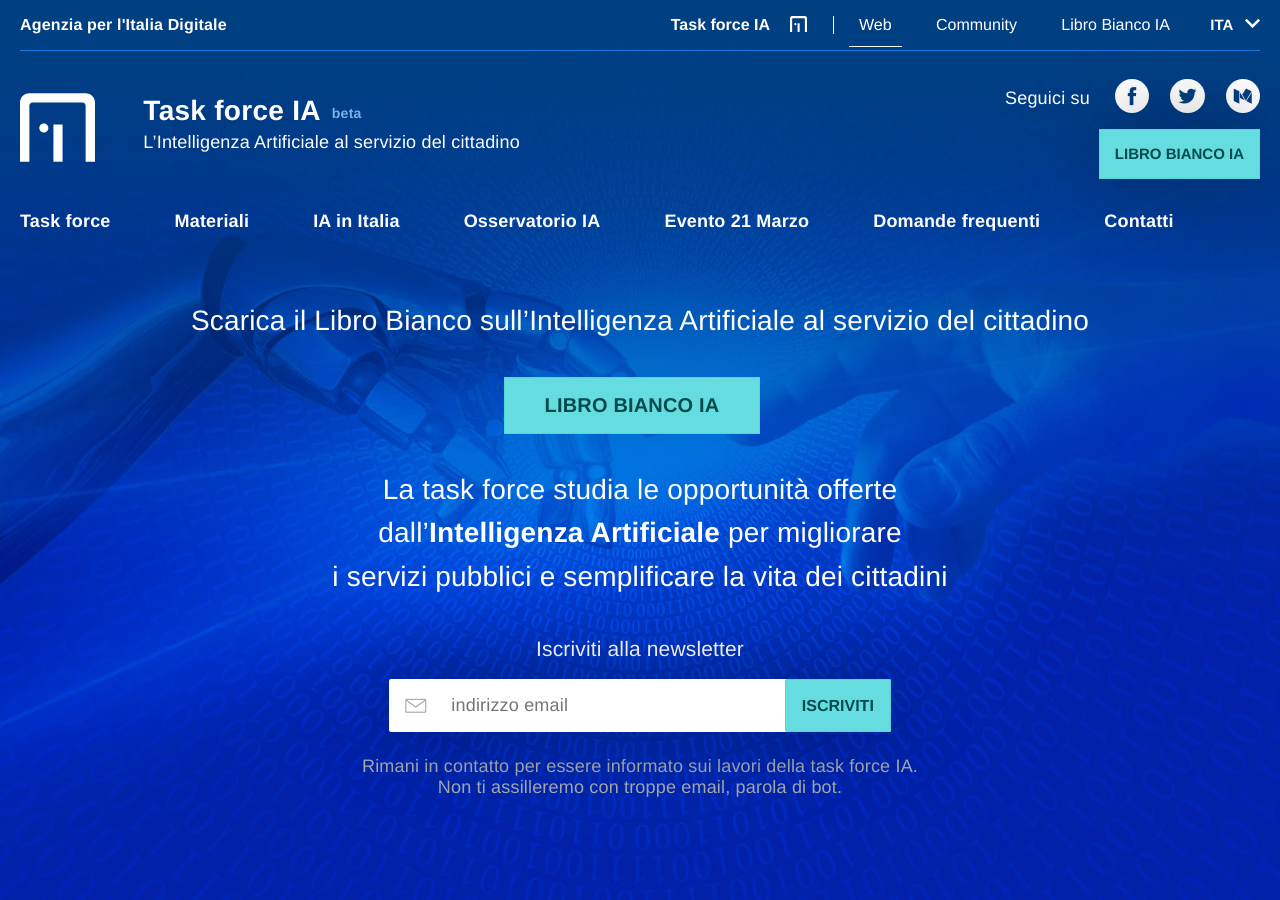
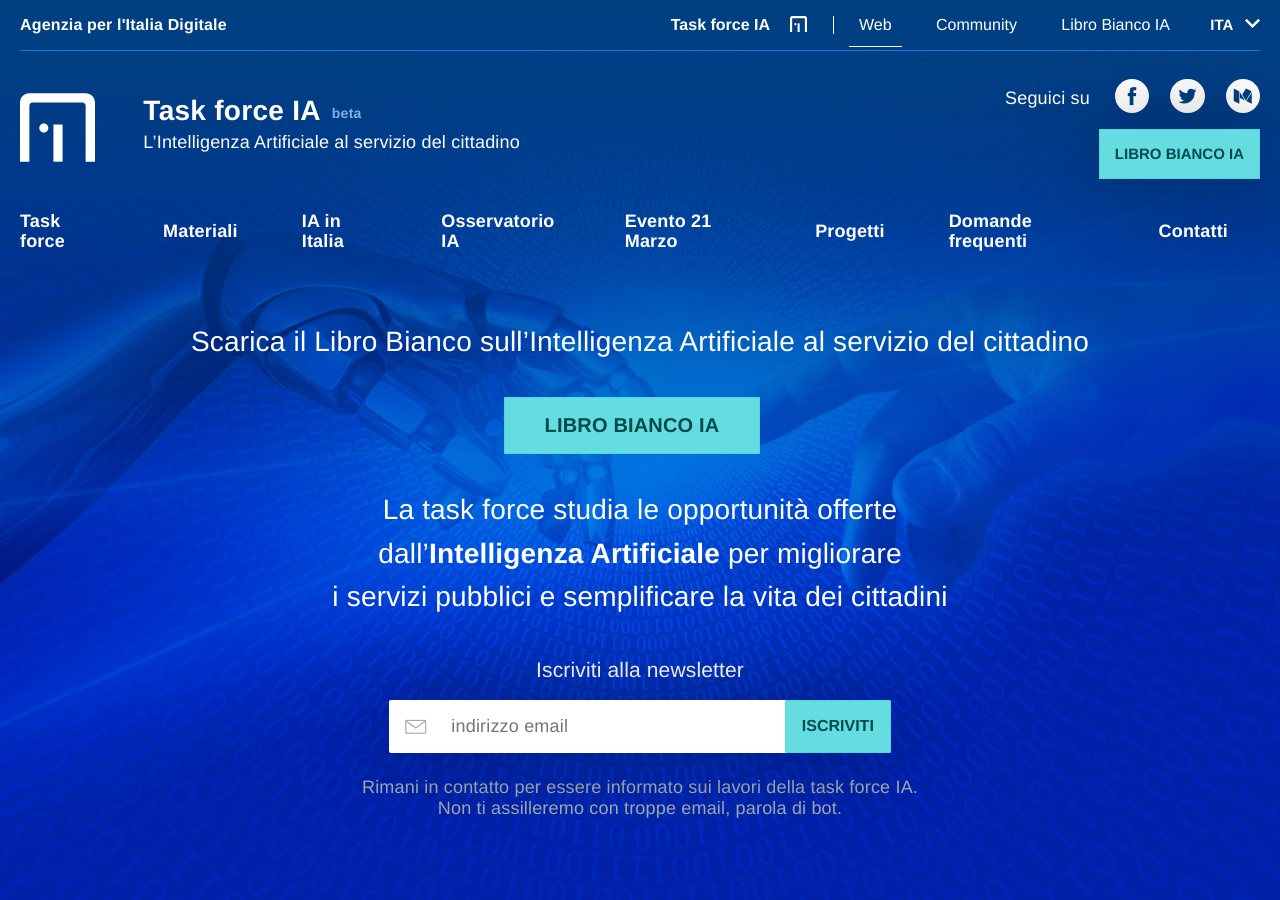
Before and after one commit to task-force-ia/ia.italia.it, a Jekyll site: the page built from _pages/it/index.md, in a window 1280 px wide and 900 px high. Built offline with Jekyll 4.4.1, drawn with Linux system fonts in a browser that asks for light colours; comment, search, counter and statistics services are not loaded.

Commit message:
Update menu_items.yml

```diff
--- a/_data/menu_items.yml
+++ b/_data/menu_items.yml
@@ -14,6 +14,9 @@ it_IT:
   evento:
     title: Evento 21 Marzo
     url: evento-21marzo
+  progetti:
+    title: Progetti
+    url: progetti
   faq:
     title: Domande frequenti
     url: domande-frequenti
```
